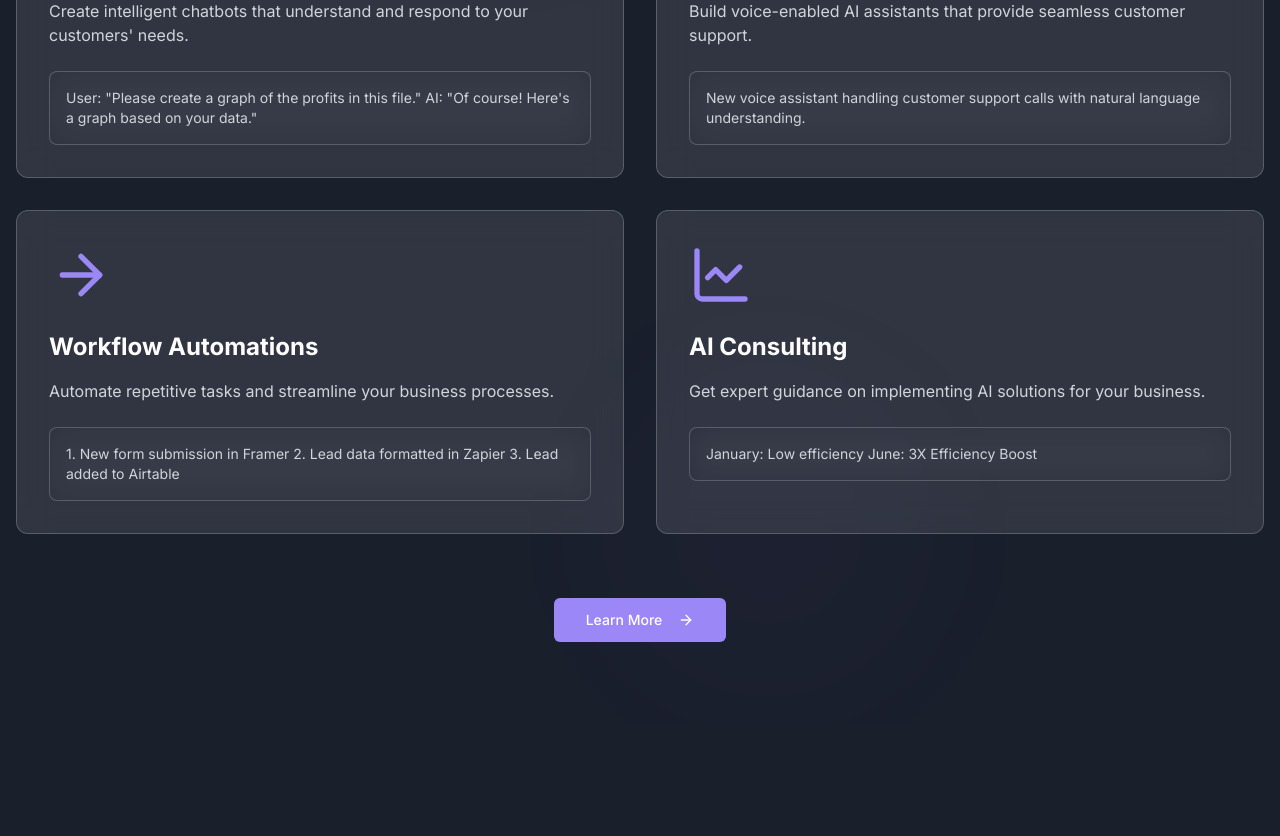
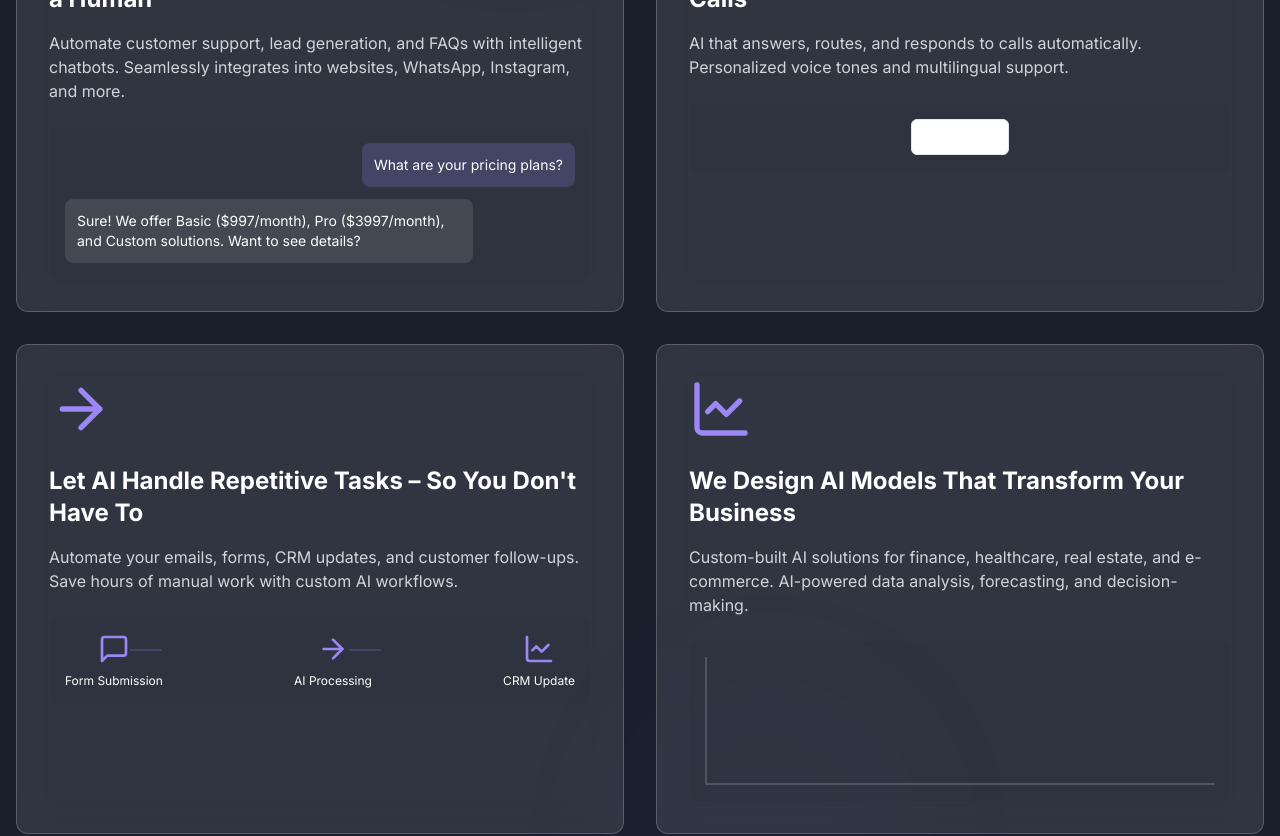
Before and after one commit to 7mvz/future-workflow-magic, a React (Vite) app: page / in a window 1280 px wide. Shown: the part 1840-2676 px from the top of the page. Before the commit the page ends 2562 px from the top, so only its background shows below. Built offline with nearby package versions, Linux system fonts and the light colour scheme.

Commit message:
Update services section
Improved the services section with interactive cards and live previews for each service.  Each card now includes a live demo component to better illustrate the service offering.

```diff
--- a/src/components/ServicesSection.tsx
+++ b/src/components/ServicesSection.tsx
@@ -2,18 +2,199 @@
 import { motion } from "framer-motion";
 import { MessageSquare, Mic, ArrowRight, ChartLine } from "lucide-react";
 import { Button } from "./ui/button";
+import { useState } from "react";
+
+// Chat Demo Component
+const ChatDemo = () => {
+  const [isActive, setIsActive] = useState(false);
+  const conversation = [
+    { user: true, message: "What are your pricing plans?" },
+    { user: false, message: "Sure! We offer Basic ($997/month), Pro ($3997/month), and Custom solutions. Want to see details?" }
+  ];
+
+  return (
+    <div
+      className="bg-secondary-light/30 p-4 rounded-lg cursor-pointer"
+      onClick={() => setIsActive(true)}
+    >
+      <div className="space-y-3">
+        {conversation.map((msg, index) => (
+          <motion.div
+            key={index}
+            initial={{ opacity: 0, x: msg.user ? -10 : 10 }}
+            animate={{ opacity: 1, x: 0 }}
+            transition={{ delay: isActive ? index * 0.5 : 0 }}
+            className={`flex ${msg.user ? "justify-end" : "justify-start"}`}
+          >
+            <div className={`max-w-[80%] p-3 rounded-lg ${msg.user ? "bg-primary/20" : "bg-white/10"}`}>
+              <p className="text-sm">{msg.message}</p>
+            </div>
+          </motion.div>
+        ))}
+      </div>
+    </div>
+  );
+};
+
+// Voice Assistant Demo
+const VoiceDemo = () => {
+  const [isPlaying, setIsPlaying] = useState(false);
+
+  return (
+    <div className="bg-secondary-light/30 p-4 rounded-lg">
+      <motion.div
+        className="flex items-center justify-center space-x-4"
+        whileHover={{ scale: 1.02 }}
+      >
+        <Button
+          variant="outline"
+          size="sm"
+          className="relative overflow-hidden"
+          onClick={() => setIsPlaying(!isPlaying)}
+        >
+          {isPlaying ? "Stop" : "Play Demo"}
+          {isPlaying && (
+            <motion.div
+              className="absolute bottom-0 left-0 h-1 bg-primary"
+              initial={{ width: "0%" }}
+              animate={{ width: "100%" }}
+              transition={{ duration: 3 }}
+            />
+          )}
+        </Button>
+        {isPlaying && (
+          <div className="flex space-x-1">
+            {[1, 2, 3, 4].map((i) => (
+              <motion.div
+                key={i}
+                className="w-1 h-4 bg-primary rounded-full"
+                animate={{
+                  height: ["16px", "24px", "16px"]
+                }}
+                transition={{
+                  duration: 0.5,
+                  repeat: Infinity,
+                  delay: i * 0.1
+                }}
+              />
+            ))}
+          </div>
+        )}
+      </motion.div>
+      {isPlaying && (
+        <motion.div
+          initial={{ opacity: 0 }}
+          animate={{ opacity: 1 }}
+          className="mt-4 text-sm text-gray-300"
+        >
+          <p>Caller: "What time are you open tomorrow?"</p>
+          <p className="mt-2">AI Assistant: "We're open from 9 AM to 8 PM. Would you like to book an appointment?"</p>
+        </motion.div>
+      )}
+    </div>
+  );
+};
+
+// Workflow Demo
+const WorkflowDemo = () => {
+  const steps = [
+    { icon: MessageSquare, label: "Form Submission" },
+    { icon: ArrowRight, label: "AI Processing" },
+    { icon: ChartLine, label: "CRM Update" }
+  ];
+
+  return (
+    <div className="bg-secondary-light/30 p-4 rounded-lg">
+      <div className="flex justify-between items-center">
+        {steps.map((step, index) => (
+          <motion.div
+            key={index}
+            className="flex flex-col items-center"
+            initial={{ opacity: 0, y: 20 }}
+            whileInView={{ opacity: 1, y: 0 }}
+            transition={{ delay: index * 0.2 }}
+          >
+            <div className="relative">
+              <step.icon className="w-8 h-8 text-primary" />
+              {index < steps.length - 1 && (
+                <motion.div
+                  className="absolute top-1/2 left-full w-full h-0.5 bg-primary/20"
+                  initial={{ scaleX: 0 }}
+                  whileInView={{ scaleX: 1 }}
+                  transition={{ delay: index * 0.2 }}
+                />
+              )}
+            </div>
+            <p className="text-xs mt-2">{step.label}</p>
+          </motion.div>
+        ))}
+      </div>
+    </div>
+  );
+};
+
+// Performance Graph Demo
+const GraphDemo = () => {
+  const [isHovered, setIsHovered] = useState(false);
+
+  return (
+    <div
+      className="bg-secondary-light/30 p-4 rounded-lg"
+      onMouseEnter={() => setIsHovered(true)}
+      onMouseLeave={() => setIsHovered(false)}
+    >
+      <div className="h-32 relative">
+        <div className="absolute bottom-0 left-0 w-full h-0.5 bg-gray-600" />
+        <div className="absolute left-0 h-full w-0.5 bg-gray-600" />
+        <motion.div
+          className="absolute bottom-0 left-0 w-full h-full"
+          initial={{ pathLength: 0 }}
+          animate={{ pathLength: isHovered ? 1 : 0 }}
+          transition={{ duration: 1.5 }}
+        >
+          <svg className="w-full h-full">
+            <motion.path
+              d="M 0 120 Q 50 120 100 80 Q 150 40 200 20"
+              stroke="currentColor"
+              strokeWidth="2"
+              fill="none"
+              className="text-primary"
+              initial={{ pathLength: 0 }}
+              animate={{ pathLength: isHovered ? 1 : 0 }}
+              transition={{ duration: 1.5 }}
+            />
+          </svg>
+        </motion.div>
+        <motion.div
+          className="absolute bottom-[120px] left-0 text-xs"
+          initial={{ opacity: 0 }}
+          animate={{ opacity: isHovered ? 1 : 0 }}
+        >
+          40%
+        </motion.div>
+        <motion.div
+          className="absolute bottom-[20px] right-0 text-xs"
+          initial={{ opacity: 0 }}
+          animate={{ opacity: isHovered ? 1 : 0 }}
+        >
+          85%
+        </motion.div>
+      </div>
+    </div>
+  );
+};
 
 const ServiceCard = ({
   icon: Icon,
   title,
   description,
-  example,
+  demo: Demo,
   delay
 }: {
   icon: any,
   title: string,
   description: string,
-  example: string,
+  demo: () => JSX.Element,
   delay: number
 }) => {
   return (
@@ -34,9 +215,7 @@ const ServiceCard = ({
       </div>
       <h3 className="text-2xl font-bold mb-4">{title}</h3>
       <p className="text-gray-300 mb-6">{description}</p>
-      <div className="glass p-4 rounded-lg bg-secondary-light/50">
-        <p className="text-sm text-gray-300">{example}</p>
-      </div>
+      <Demo />
     </motion.div>
   );
 };
@@ -45,30 +224,30 @@ const ServicesSection = () => {
   const services = [
     {
       icon: MessageSquare,
-      title: "Chatbot Development",
-      description: "Create intelligent chatbots that understand and respond to your customers' needs.",
-      example: "User: \"Please create a graph of the profits in this file.\"\nAI: \"Of course! Here's a graph based on your data.\"",
+      title: "AI Chatbots That Understand & Respond Like a Human",
+      description: "Automate customer support, lead generation, and FAQs with intelligent chatbots. Seamlessly integrates into websites, WhatsApp, Instagram, and more.",
+      demo: ChatDemo,
       delay: 0.2
     },
     {
       icon: Mic,
-      title: "Voice Assistants",
-      description: "Build voice-enabled AI assistants that provide seamless customer support.",
-      example: "New voice assistant handling customer support calls with natural language understanding.",
+      title: "Smart AI Voice Assistants for Your Business Calls",
+      description: "AI that answers, routes, and responds to calls automatically. Personalized voice tones and multilingual support.",
+      demo: VoiceDemo,
       delay: 0.4
     },
     {
       icon: ArrowRight,
-      title: "Workflow Automations",
-      description: "Automate repetitive tasks and streamline your business processes.",
-      example: "1. New form submission in Framer\n2. Lead data formatted in Zapier\n3. Lead added to Airtable",
+      title: "Let AI Handle Repetitive Tasks – So You Don't Have To",
+      description: "Automate your emails, forms, CRM updates, and customer follow-ups. Save hours of manual work with custom AI workflows.",
+      demo: WorkflowDemo,
       delay: 0.6
     },
     {
       icon: ChartLine,
-      title: "AI Consulting",
-      description: "Get expert guidance on implementing AI solutions for your business.",
-      example: "January: Low efficiency\nJune: 3X Efficiency Boost",
+      title: "We Design AI Models That Transform Your Business",
+      description: "Custom-built AI solutions for finance, healthcare, real estate, and e-commerce. AI-powered data analysis, forecasting, and decision-making.",
+      demo: GraphDemo,
       delay: 0.8
     }
   ];
```
